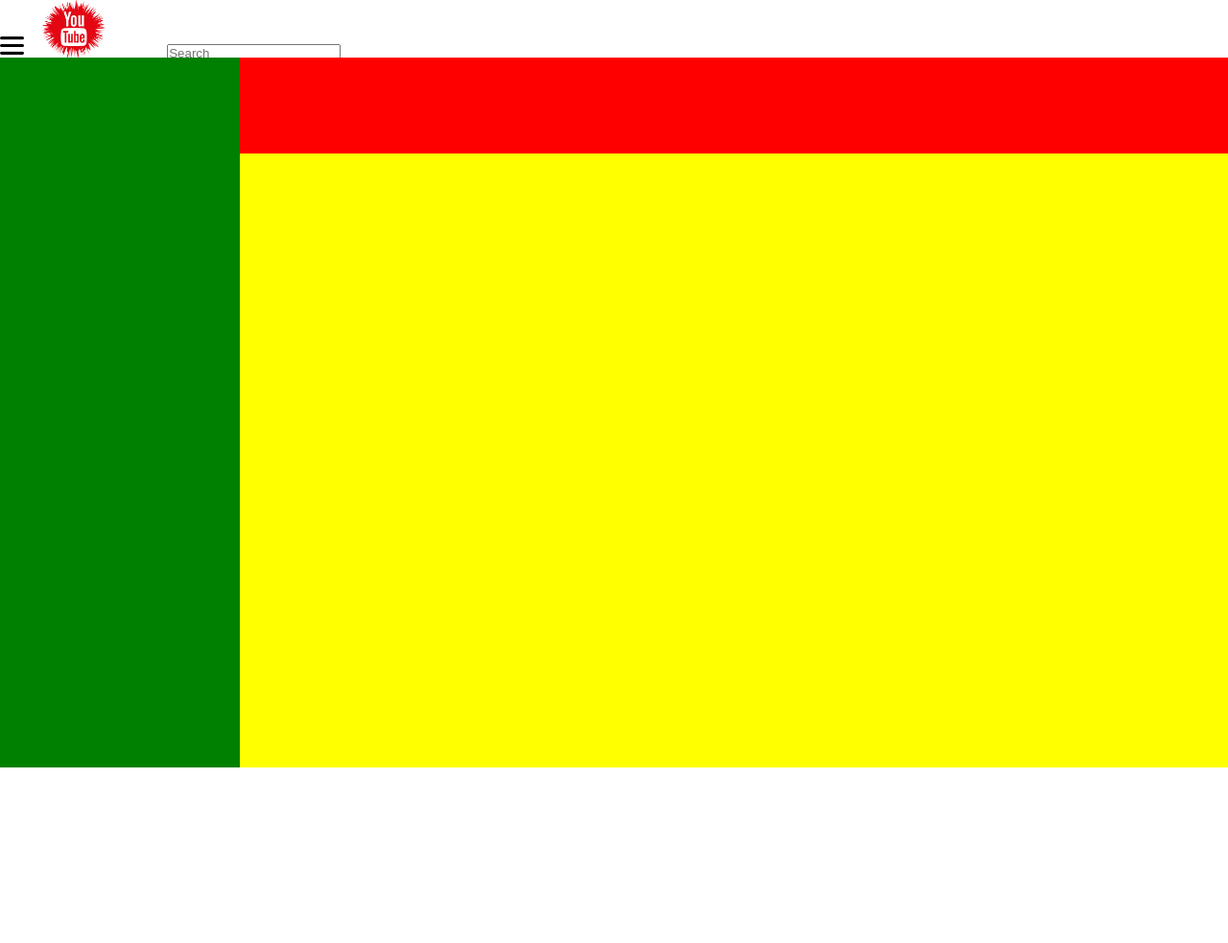
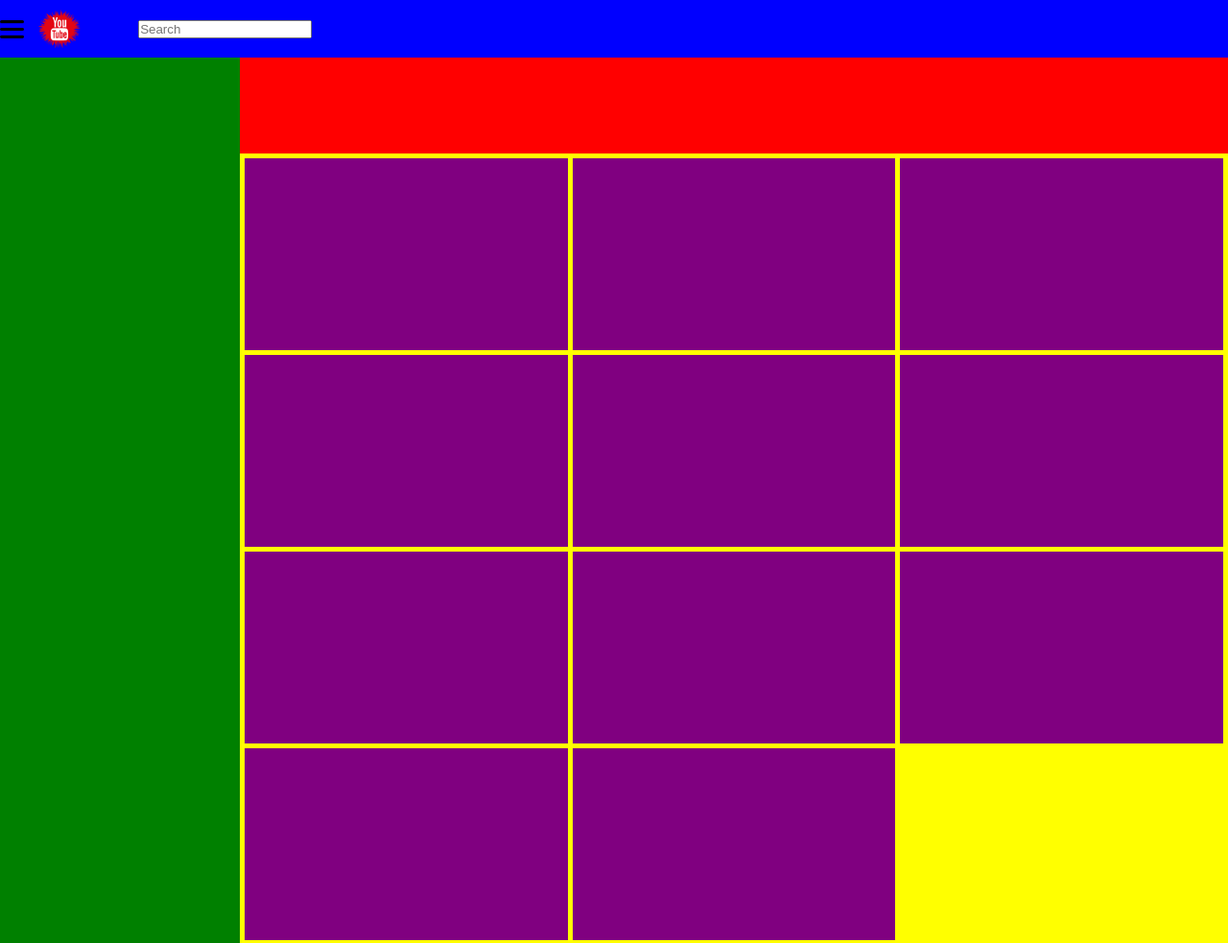
Before and after one commit to EdPutans/youtube-review, a plain HTML site: page index.html in a window 1280 px wide. Shown: the whole page at 96% size. Before the commit the page ends 800 px from the top, so only its background shows below. Drawn offline with Linux system fonts and the light colour scheme.

Commit message:
wrapped review day 1

```diff
--- a/index.html
+++ b/index.html
@@ -16,7 +16,19 @@
   <aside class="sidebar"></aside>
   <main class="main-content">
     <div class="tag-bar"></div>
-    <section class="videos-section"></section>
+    <section class="videos-section">
+      <div class="videos-section__video"></div>
+      <div class="videos-section__video"></div>
+      <div class="videos-section__video"></div>
+      <div class="videos-section__video"></div>
+      <div class="videos-section__video"></div>
+      <div class="videos-section__video"></div>
+      <div class="videos-section__video"></div>
+      <div class="videos-section__video"></div>
+      <div class="videos-section__video"></div>
+      <div class="videos-section__video"></div>
+      <div class="videos-section__video"></div>
+    </section>
   </main>
 </body>
 </html>
--- a/style.css
+++ b/style.css
@@ -4,12 +4,15 @@
   box-sizing: border-box;
 }
 
+:root{
+  --header-height: 60px;
+}
+
 body {
   display: grid;
   min-height: 100vh;
-  width: 100vw;
   grid-template:
-    "header header" 60px
+    "header header" var(--header-height)
     "sidebar main" 1fr /
     250px 1fr;
 }
@@ -20,9 +23,13 @@ img {
 }
 
 header {
-  /* background-color: blue; */
-  height: 60px;
+  background-color: blue;
+  height: var(--header-height);
   grid-area: header;
+  display:grid;
+  grid-auto-flow: column;
+  align-items: center;
+  justify-content: start;
 }
 
 aside {
@@ -44,8 +51,21 @@ main {
   height: 25px;
 }
 .header__logo{
+  height: 40px;
   margin-left: 15px;
 }
 .header__search-input {
   margin-left: 60px;
 }
+
+.videos-section{
+  display: grid;
+  padding: 5px;
+  grid-template-columns: repeat(auto-fit, minmax(300px, 1fr));
+  grid-gap: 5px;
+}
+
+.videos-section__video{
+  height: 200px;
+  background-color: purple;
+}
```
